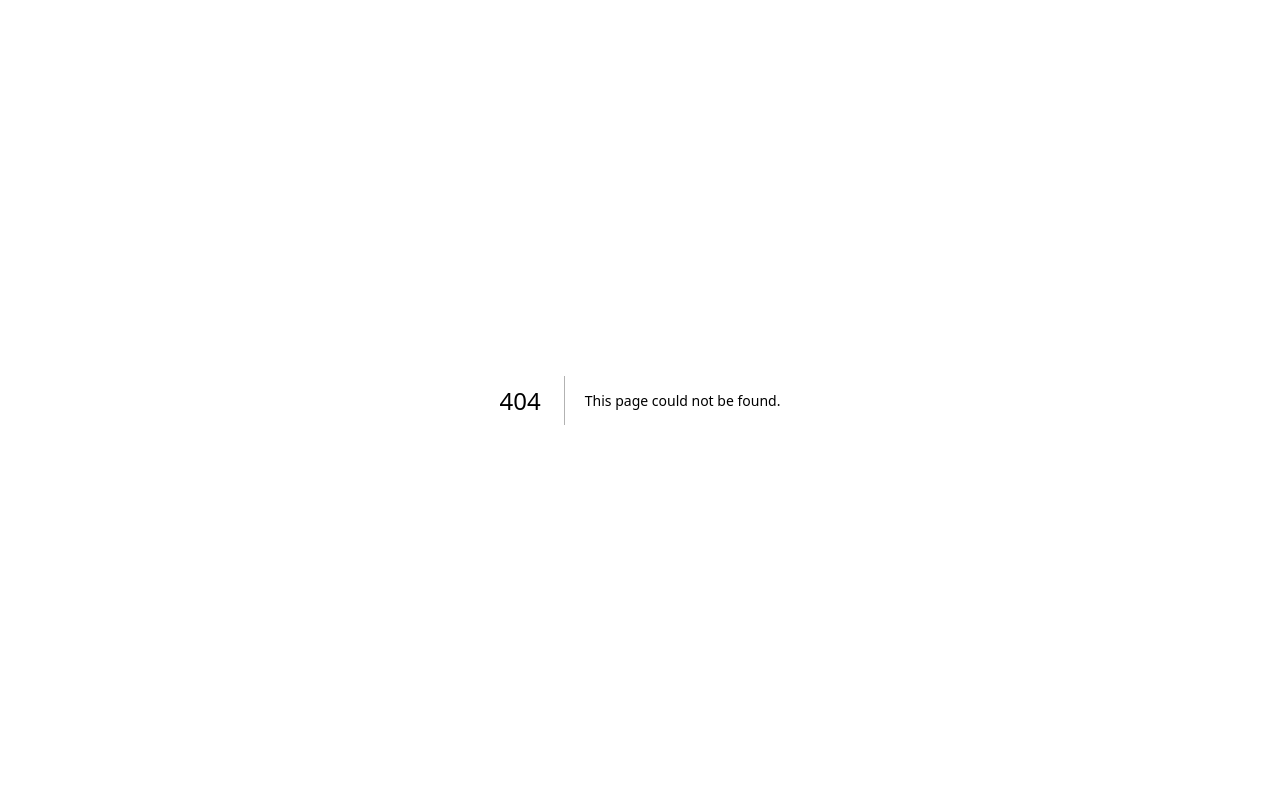
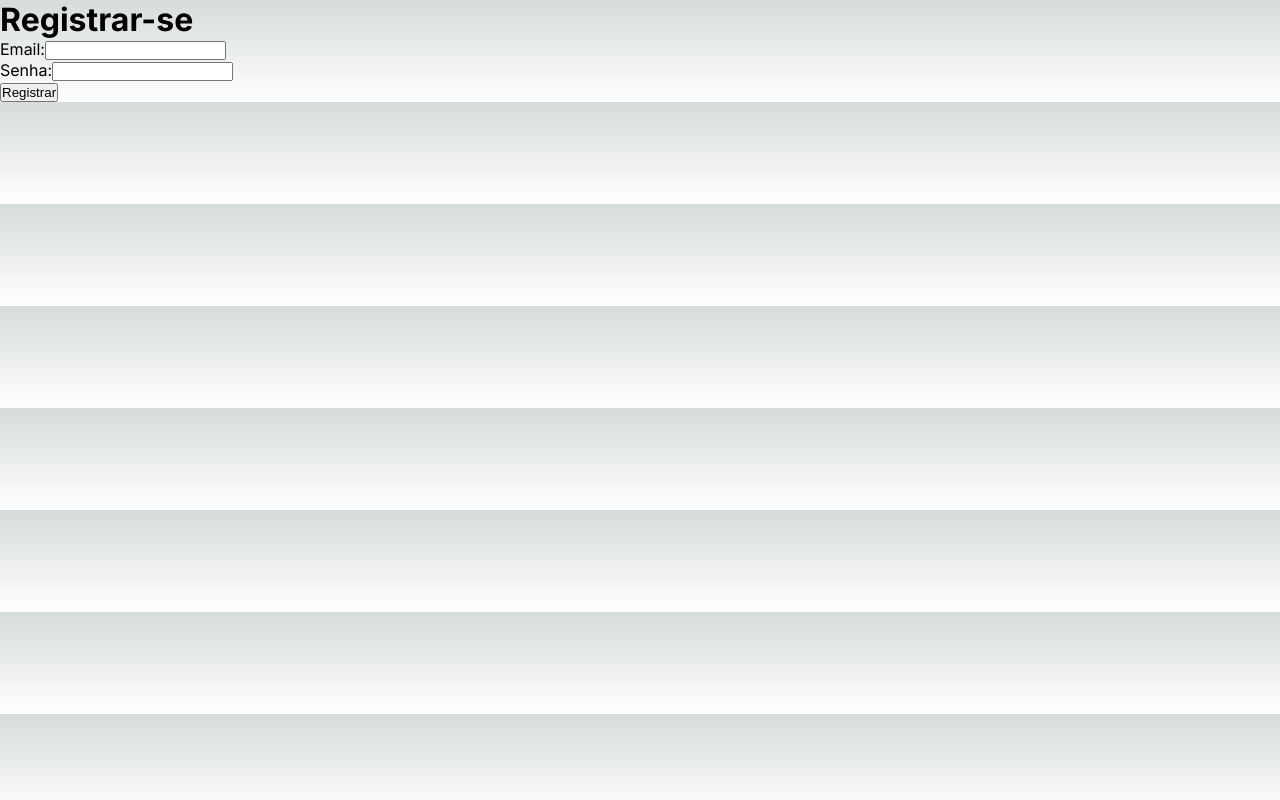
Before and after one commit to FihCapua/o-protetor, a Next.js app: page /register in a window 1280 px wide. Before the commit this address had no page. Built offline with nearby package versions, Linux system fonts and the light colour scheme; no server answers.

Commit message:
feat: create firebase service and links it to the project

```diff
--- /dev/null
+++ b/src/app/firebase/firebaseConfig.ts
@@ -0,0 +1,19 @@
+import { initializeApp, getApps, getApp } from "firebase/app";
+import { getAuth } from "firebase/auth";
+import { getAnalytics } from "firebase/analytics";
+
+const firebaseConfig = {
+  apiKey: process.env.NEXT_PUBLIC_FIREBASE_API_KEY,
+  authDomain: process.env.NEXT_PUBLIC_FIREBASE_AUTH_DOMAIN,
+  projectId: process.env.NEXT_PUBLIC_FIREBASE_PROJECT_ID,
+  storageBucket: process.env.NEXT_PUBLIC_FIREBASE_STORAGE_BUCKET,
+  messagingSenderId: process.env.NEXT_PUBLIC_FIREBASE_MESSAGING_SENDER_ID,
+  appId: process.env.NEXT_PUBLIC_FIREBASE_APP_ID
+};
+
+const app = !getApps().length ? initializeApp(firebaseConfig) : getApp();
+const analytics = getAnalytics(app);
+
+const auth = getAuth(app);
+
+export { app, auth, analytics };
--- a/src/app/page.tsx
+++ b/src/app/page.tsx
@@ -1,3 +1,4 @@
+import Link from 'next/link'
 import styles from './page.module.css'
 
 export default function Home() {
@@ -12,7 +13,7 @@ export default function Home() {
       </div>
 
       <div className={styles.grid}>
-        <p>Teste</p>
+        <Link href={'/register'} className={styles.card}>Registrar-se</Link>
       </div>
     </main>
   )
--- /dev/null
+++ b/src/app/register/page.tsx
@@ -0,0 +1,52 @@
+'use client'
+
+import { useState } from "react";
+import { createUserWithEmailAndPassword } from "firebase/auth";
+import { auth } from "../firebase/firebaseConfig"
+
+const AuthClient = () => {
+    const [email, setEmail] = useState("");
+    const [password, setPassword] = useState("");
+    const [error, setError] = useState("");
+
+    const handleAuthRegister = async (event: React.FormEvent<HTMLFormElement>) => {
+        event.preventDefault();
+
+        try {
+            await createUserWithEmailAndPassword(auth, email, password);
+            console.log("Usuário criado com sucesso!");
+        } catch (error: Error | any) {
+            setError(error.message);
+        }
+    }
+
+    return (
+        <div>
+          <h1>Registrar-se</h1>
+          <form onSubmit={handleAuthRegister}>
+            <div>
+              <label>Email:</label>
+              <input
+                type="email"
+                value={email}
+                onChange={(e) => setEmail(e.target.value)}
+                required
+              />
+            </div>
+            <div>
+              <label>Senha:</label>
+              <input
+                type="password"
+                value={password}
+                onChange={(e) => setPassword(e.target.value)}
+                required
+              />
+            </div>
+            {error && <p>{error}</p>}
+            <button type="submit">Registrar</button>
+          </form>
+        </div>
+      );
+}
+
+export default AuthClient
```
